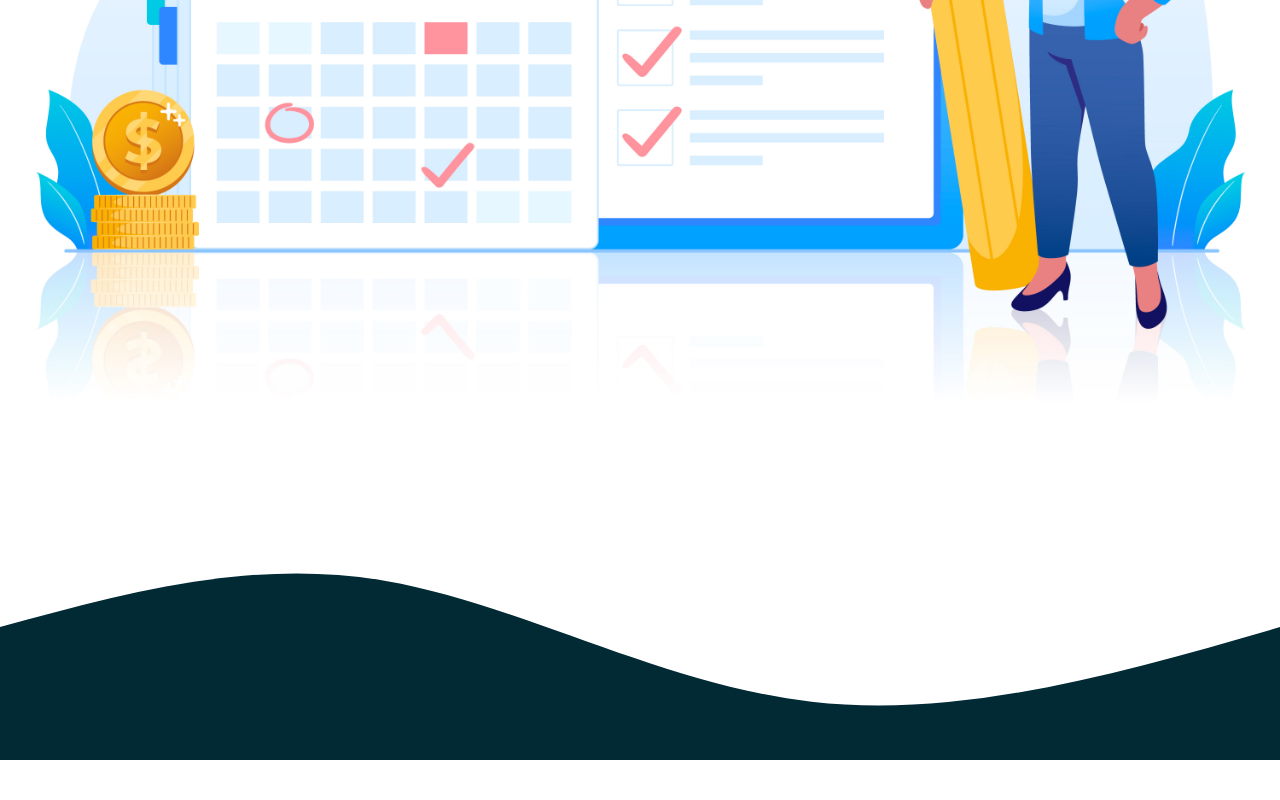
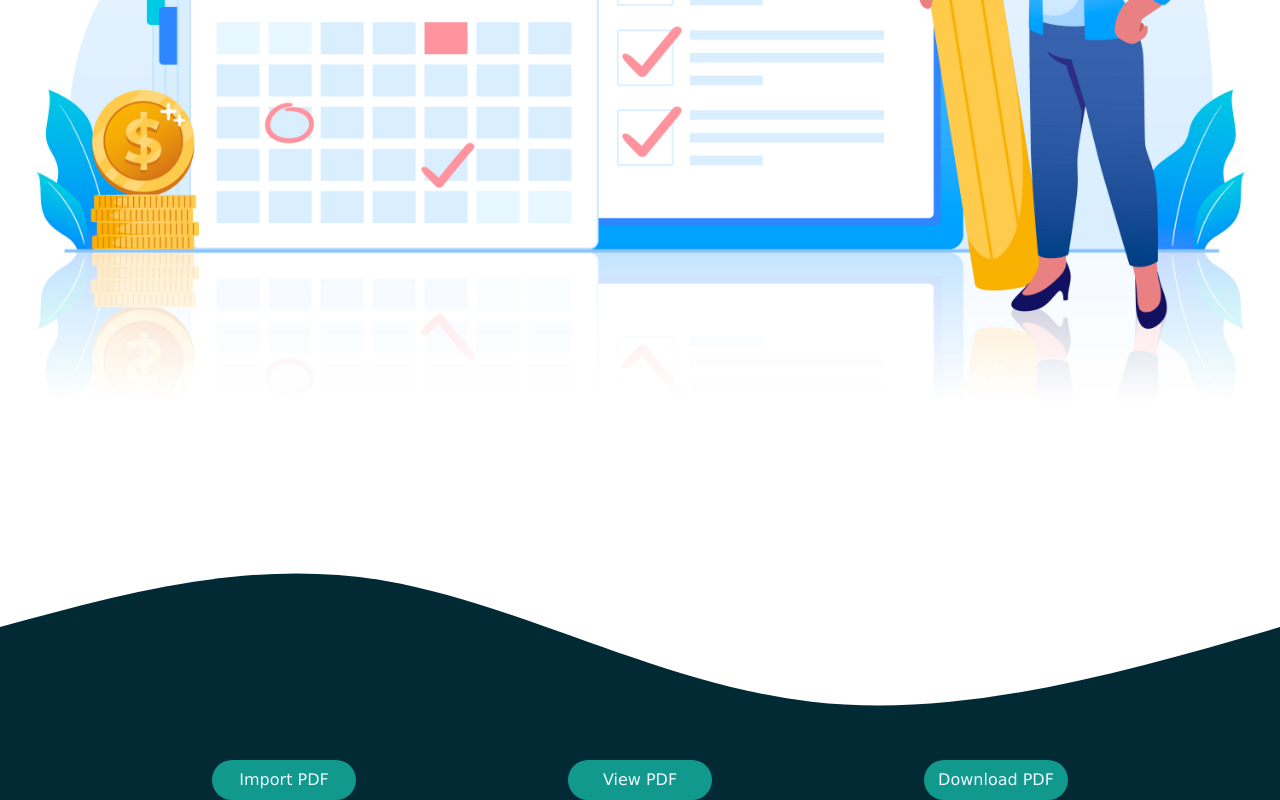
Before and after one commit to RumanBhuiyan/cheatsheet-maker, a Next.js app: page / in a window 1280 px wide. Shown: the part 946-1746 px from the top of the page. Before the commit the page ends 1706 px from the top, so only its background shows below. Built offline with nearby package versions, Linux system fonts and the light colour scheme.

Commit message:
add three pdf buttons to page

```diff
--- /dev/null
+++ b/pages/Components/ThreeButtons/MyButton.js
@@ -0,0 +1,12 @@
+import React from 'react'
+import ThreeButtonStyles from './threebuttons.module.css'
+
+function MyButton({name}) {
+    return (
+     <button className={`${ThreeButtonStyles.mybutton}`}>
+         {name}
+    </button>
+    )
+}
+
+export default MyButton
--- /dev/null
+++ b/pages/Components/ThreeButtons/index.js
@@ -0,0 +1,17 @@
+import React from 'react'
+import MyButton from './MyButton'
+import ThreeButtonStyles from './threebuttons.module.css'
+
+function index() {
+    return (
+        <div className={`${ThreeButtonStyles.buttonsbg} flex justify-evenly align-middle`}>
+            {
+                ['Import PDF','View PDF','Download PDF'].map(name => {
+                    return <MyButton key={name} name={name} />
+                })
+            }
+        </div>
+    )
+}
+
+export default index
--- /dev/null
+++ b/pages/Components/ThreeButtons/threebuttons.module.css
@@ -0,0 +1,16 @@
+.buttonsbg{
+     background-color: #012a35;
+}
+.mybutton{
+    font-family: Verdana, Geneva, Tahoma, sans-serif;
+    color : aliceblue;
+    background: #11998e;
+    width: 9rem;
+    height: 2.5rem;
+    border-radius: 1.563rem;
+}
+.mybutton:hover{
+    background: #38ef7d;
+    transform: translate(0px,-5px);
+    transition: 0.5s;
+}
--- a/pages/index.js
+++ b/pages/index.js
@@ -1,11 +1,13 @@
 import Logo from "./Components/Logo";
 import PageImage from './Components/PageImage'
+import ThreeButtons from './Components/ThreeButtons'
 
 export default function Home() {
   return (
     <div >
      <Logo />
      <PageImage />
+     <ThreeButtons />
     </div>
   )
 }
```
